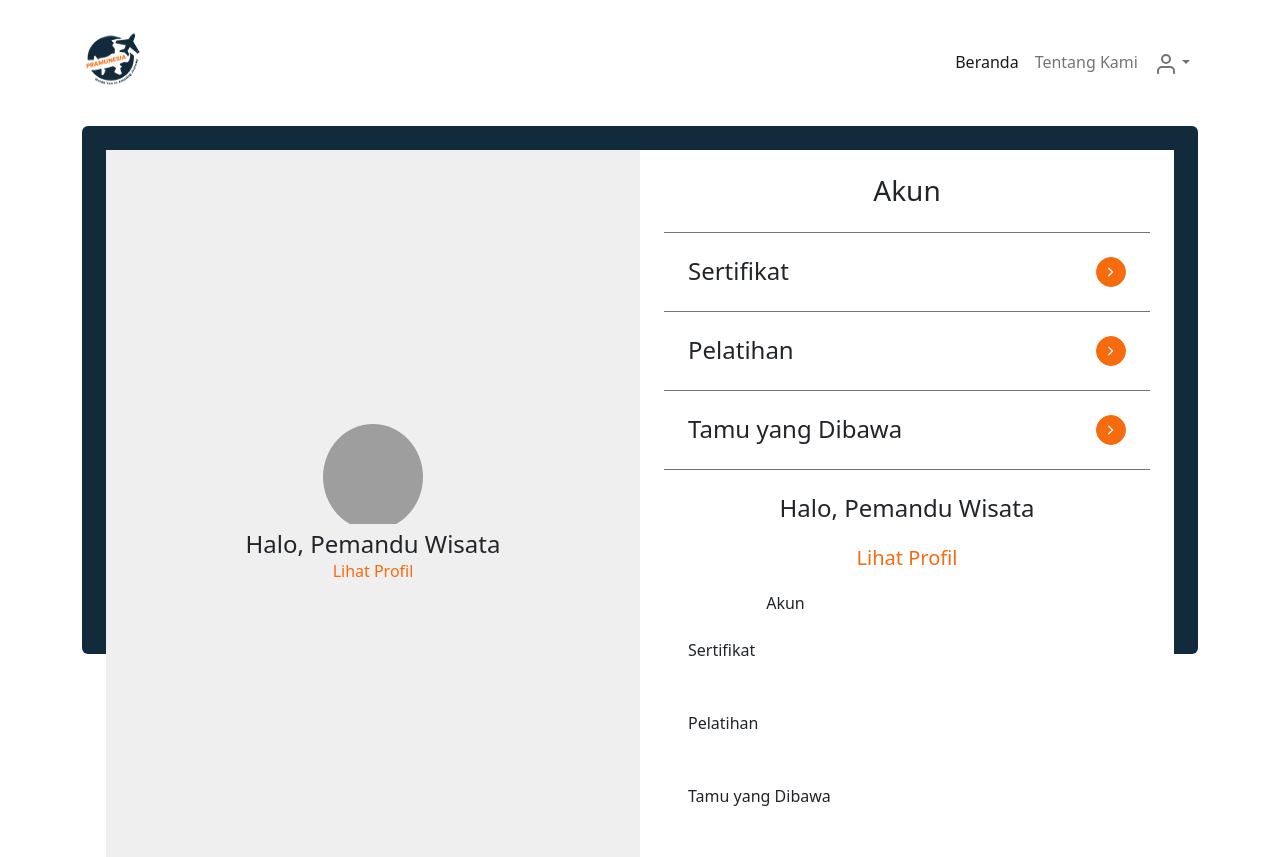
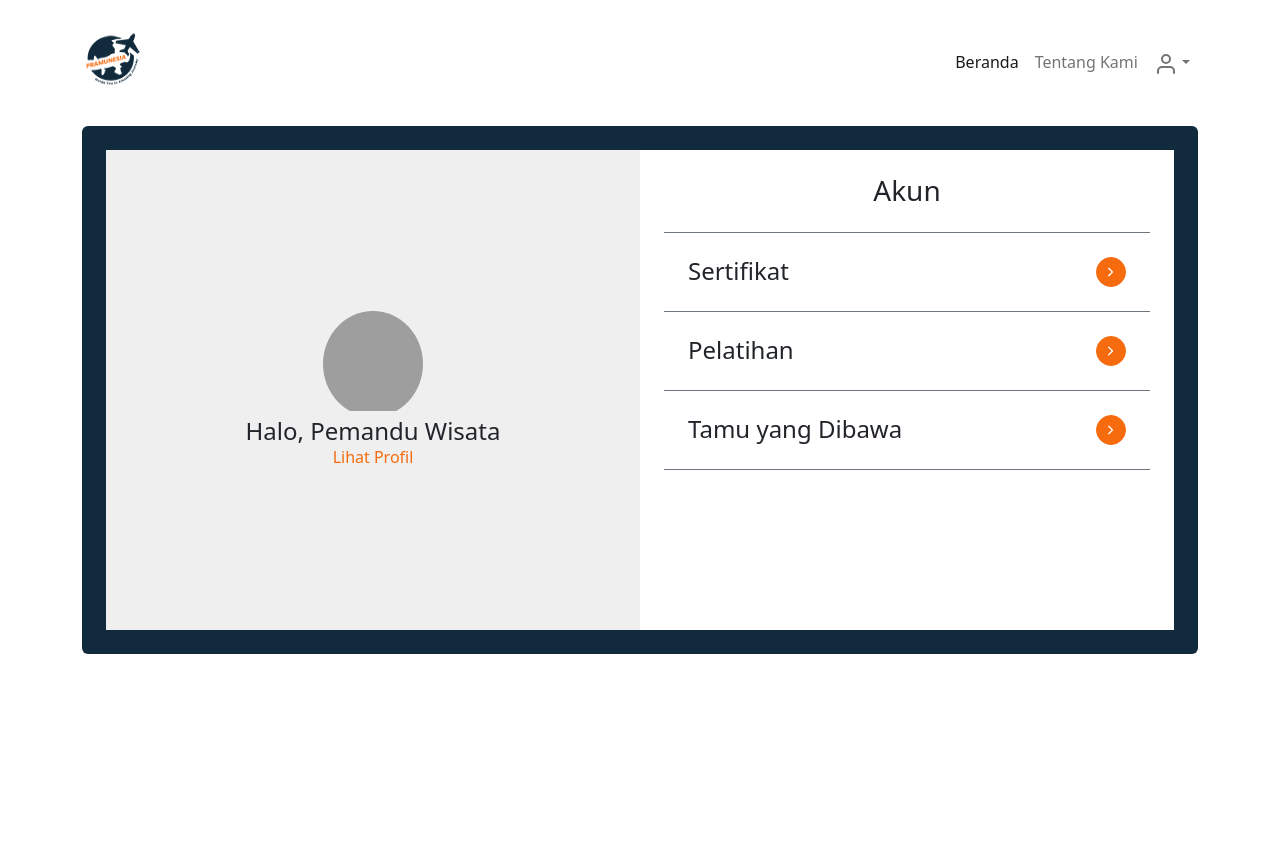
Before and after one commit to umarshd/pramunesia, a Next.js app: page /guide-profile in a window 1280 px wide. After the commit the page ends 800 px from the top, so only its background shows below. Built offline with nearby package versions, Linux system fonts and the light colour scheme; grey boxes are pictures that could not be loaded.

Commit message:
Perbaikan Guide-Profile
Menghapus tampilan yang double.

```diff
--- a/pages/guide-profile/index.jsx
+++ b/pages/guide-profile/index.jsx
@@ -11,7 +11,7 @@ function GuideProfile() {
       <div className="bg-firefly p-4 rounded">
         <div className="row h-60">
           <div className="col-lg-6 col-md-6 col-sm-12 bg-soft-peace">
-            <div className="d-flex flex-column justify-content-center align-items-center h-100">
+            <div className="d-flex flex-column justify-content-center align-items-center h-100 p-4">
               <div className="rounded-circle overflow-hidden">
                 <Image
                   src="https://cdn.pixabay.com/photo/2015/10/05/22/37/blank-profile-picture-973460_960_720.png"
@@ -88,23 +88,6 @@ function GuideProfile() {
                   </Link>
                 </div>
               </div>
-              <h4 className="d-flex justify-content-center align-items-center my-4 text-dark font-weight-bold">Halo, Pemandu Wisata</h4>
-              <div className="text-center">
-                <h5>
-                  <span>
-                    <a href="/">Lihat Profil</a>
-                  </span>
-                </h5>
-              </div>
-            </div>
-            <div className="col-6 text-white bg-white">
-              <h6 className="d-flex justify-content-center align-items-center my-4 text-dark font-weight-bold">Akun</h6>
-              <p className="d-flex align-items-center my-4 mx-4 text-dark font-weight-bold">Sertifikat</p>
-              <hr className="hr" />
-              <p className="d-flex align-items-center my-4 mx-4 text-dark font-weight-bold">Pelatihan</p>
-              <hr className="hr" />
-              <p className="d-flex align-items-center my-4 mx-4 text-dark font-weight-bold">Tamu yang Dibawa</p>
-              <hr className="hr" />
             </div>
           </div>
         </div>
```
